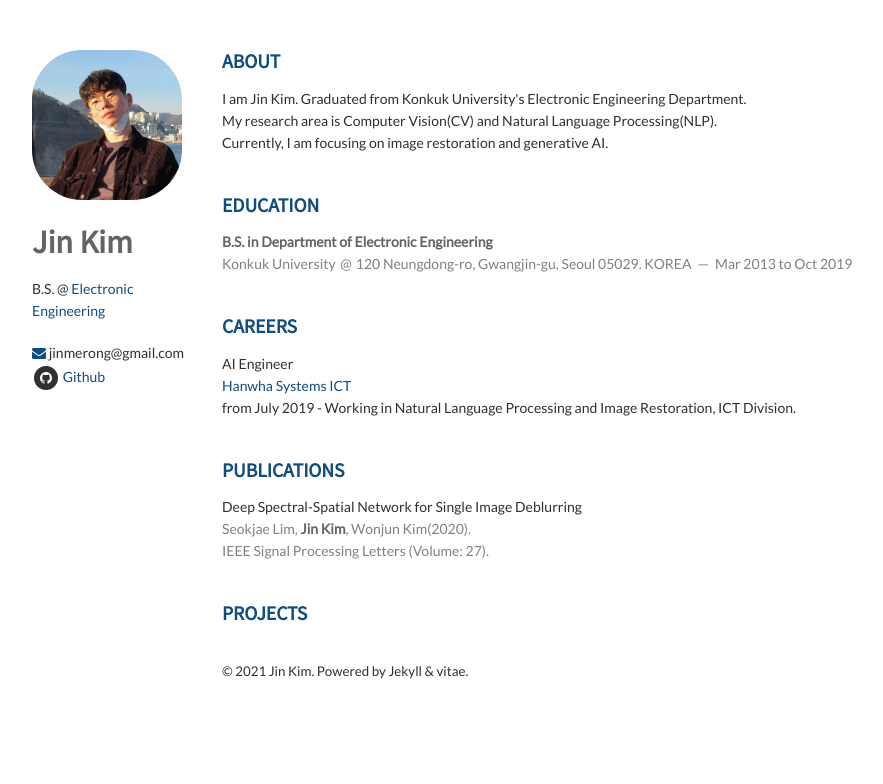
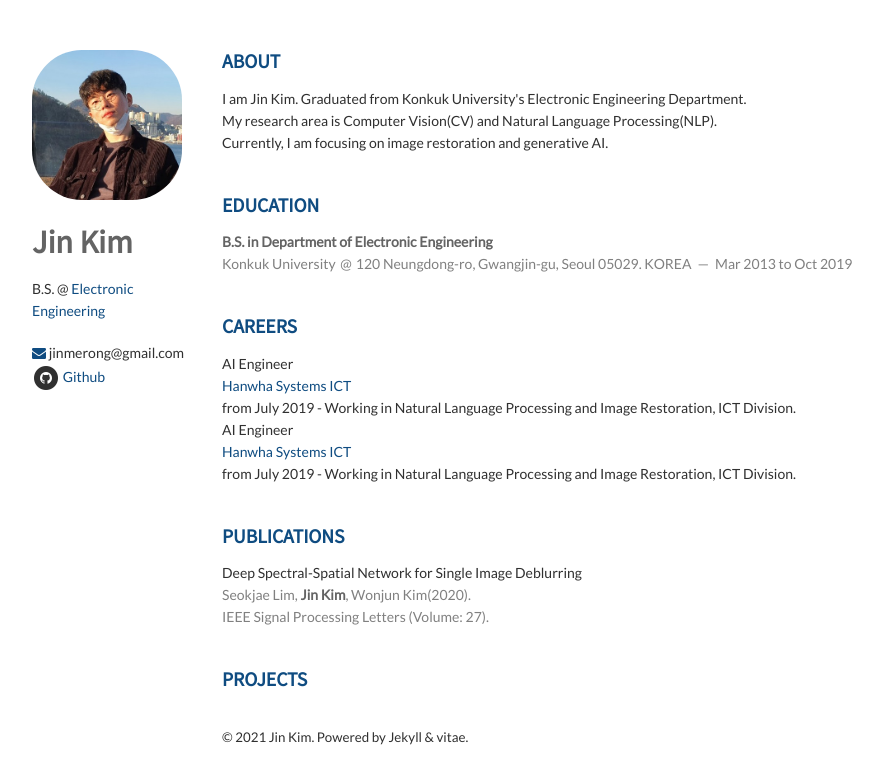
Before and after one commit to K-I-M-J-I-N/K-I-M-J-I-N.github.io, a Jekyll site: the page built from index.html, in a window 1280 px wide. Shown: the top 784 px of the page, without its empty margins (138-1021 px from the left). Built offline with Jekyll 4.4.1, drawn with Linux system fonts in a browser that asks for light colours; nearby versions of some CDN libraries; the list of posts is cut into pages by our own code.

Commit message:
Update careers.html

```diff
--- a/_includes/careers.html
+++ b/_includes/careers.html
@@ -9,6 +9,13 @@
         <p>
           from July 2019 - Working in Natural Language Processing and Image Restoration, ICT Division.
         </p>
+        <header>
+            AI Engineer<br/>
+            <a href="https://www.hanwhasystems.com/kr/index.do">Hanwha Systems ICT</a>
+        </header>
+        <p>
+          from July 2019 - Working in Natural Language Processing and Image Restoration, ICT Division.
+        </p>
     </article>
 
 </section>
```
